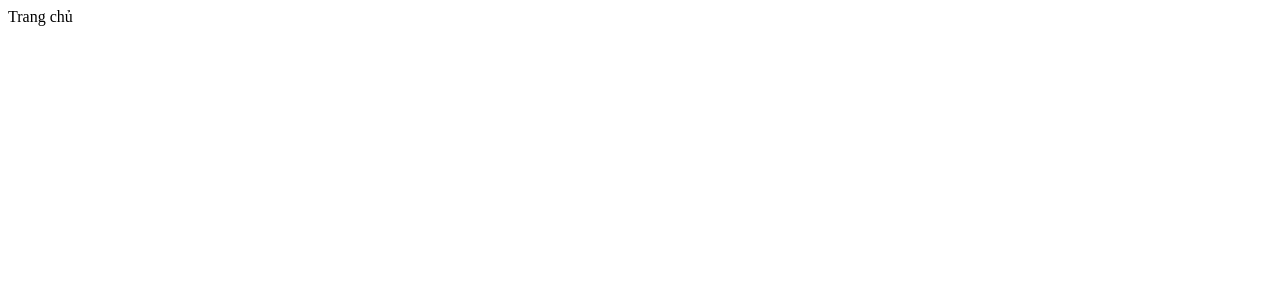
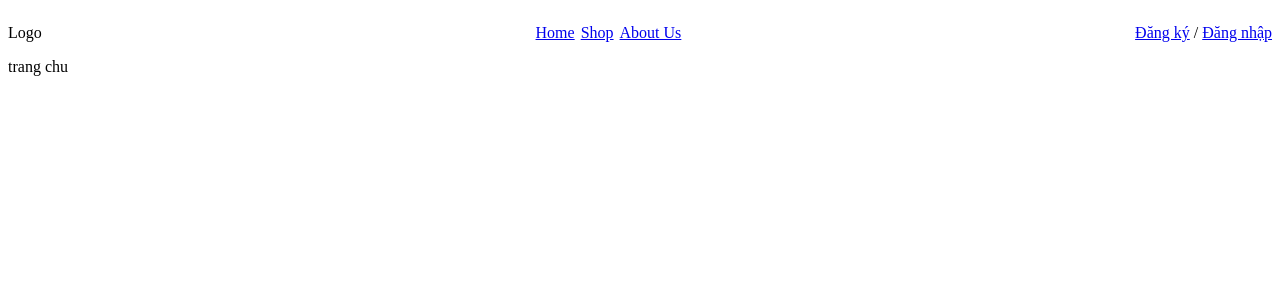
Before and after one commit to hoangnm-ndm/FS25091-ReactJS, a React (Vite) app: page / in a window 1280 px wide. Shown: the top 300 px of the page. Built offline with nearby package versions, Linux system fonts and the light colour scheme.

Commit message:
Day 5: Layout route nested route

```diff
--- a/src/components/Header.jsx
+++ b/src/components/Header.jsx
@@ -1,25 +1,40 @@
 //* Component là 1 thành phần riêng biệt góp phần xây dựng giao diện trong ứng dụng react: giúp tái sử dụng code, dễ maintain, bảo trì...
 
+import { Link, useLocation } from "react-router";
+
 function Header() {
+  const location = useLocation();
+  console.log(location);
   return (
-    <header>
+    <header
+      style={{
+        display: "flex",
+        alignItems: "center",
+        justifyContent: "space-between",
+      }}
+    >
       <div className="logo">Logo</div>
       <nav>
-        <ul>
+        <ul style={{ display: "flex", gap: 6, listStyle: "none" }}>
           <li>
-            <a href="/">Home</a>
+            <Link to="/">Home</Link>
           </li>
           <li>
-            <a href="/shop">Shop</a>
+            <Link to="/products">Shop</Link>
           </li>
           <li>
-            <a href="/services">Services</a>
-          </li>
-          <li>
-            <a href="/about-us">About Us</a>
+            <Link to="/about">About Us</Link>
           </li>
         </ul>
       </nav>
+      <div style={{ display: "flex", gap: 4, alignItems: "center" }}>
+        {!location.pathname.includes("auth") && (
+          <>
+            <Link to={"/auth/register"}>Đăng ký</Link> /{" "}
+            <Link to={"/auth/login"}>Đăng nhập</Link>
+          </>
+        )}
+      </div>
     </header>
   );
 }
--- /dev/null
+++ b/src/components/layouts/ClientLayout.jsx
@@ -0,0 +1,13 @@
+import { Outlet } from "react-router";
+import Header from "../Header";
+
+const ClientLayout = ({ children }) => {
+  return (
+    <>
+      <Header />
+      <main>{children ? children : <Outlet />}</main>
+    </>
+  );
+};
+
+export default ClientLayout;
--- a/src/pages/HomePage.jsx
+++ b/src/pages/HomePage.jsx
@@ -1,7 +1,5 @@
-import React from "react";
-
 const HomePage = () => {
-  return <div style={{ minHeight: "200vh" }}>Trang chủ</div>;
+  return <>trang chu</>;
 };
 
 export default HomePage;
--- /dev/null
+++ b/src/pages/auth/LoginPage.jsx
@@ -0,0 +1,7 @@
+import React from "react";
+
+const LoginPage = () => {
+  return <div>Dang nhap</div>;
+};
+
+export default LoginPage;
--- /dev/null
+++ b/src/pages/auth/RegisterPage.jsx
@@ -0,0 +1,7 @@
+import React from "react";
+
+const RegisterPage = () => {
+  return <div>Dang ky</div>;
+};
+
+export default RegisterPage;
--- a/src/routes/AppRoutes.jsx
+++ b/src/routes/AppRoutes.jsx
@@ -2,6 +2,7 @@ import React from "react";
 import { createBrowserRouter, Link, RouterProvider } from "react-router";
 import { ClientRoutes } from "./ClientRoutes";
 import { AdminRoutes } from "./AdminRoutes";
+import ClientLayout from "../components/layouts/ClientLayout";
 
 const router = createBrowserRouter([
   ...ClientRoutes,
@@ -9,9 +10,11 @@ const router = createBrowserRouter([
   {
     path: "*",
     element: (
-      <div>
-        404 <Link to={"/"}>Quay ve trang chu</Link>
-      </div>
+      <ClientLayout>
+        <div>
+          404 <Link to={"/"}>Quay ve trang chu</Link>
+        </div>
+      </ClientLayout>
     ),
   },
 ]);
--- a/src/routes/ClientRoutes.jsx
+++ b/src/routes/ClientRoutes.jsx
@@ -3,9 +3,29 @@ import AboutPage from "../pages/AboutPage";
 import HomePage from "../pages/HomePage";
 import Products from "../pages/Products";
 import ProductDetail from "../pages/ProductDetail";
+import ClientLayout from "../components/layouts/ClientLayout";
+import LoginPage from "../pages/auth/LoginPage";
+import RegisterPage from "../pages/auth/RegisterPage";
 
 export const ClientRoutes = [
-  { path: "/", element: <HomePage /> },
+  {
+    path: "/",
+    element: <ClientLayout />,
+    children: [
+      { index: true, element: <HomePage /> },
+      {
+        path: "/auth",
+        children: [
+          {
+            path: "login",
+            element: <LoginPage />,
+          },
+          {
+            path: "register",
+            element: <RegisterPage />,
+          },
+        ],
+      },
       {
         path: "/about",
         element: <AboutPage />,
@@ -23,4 +43,6 @@ export const ClientRoutes = [
           },
         ],
       },
+    ],
+  },
 ];
```
Lines whose indentation alone changed are shown as unchanged.
